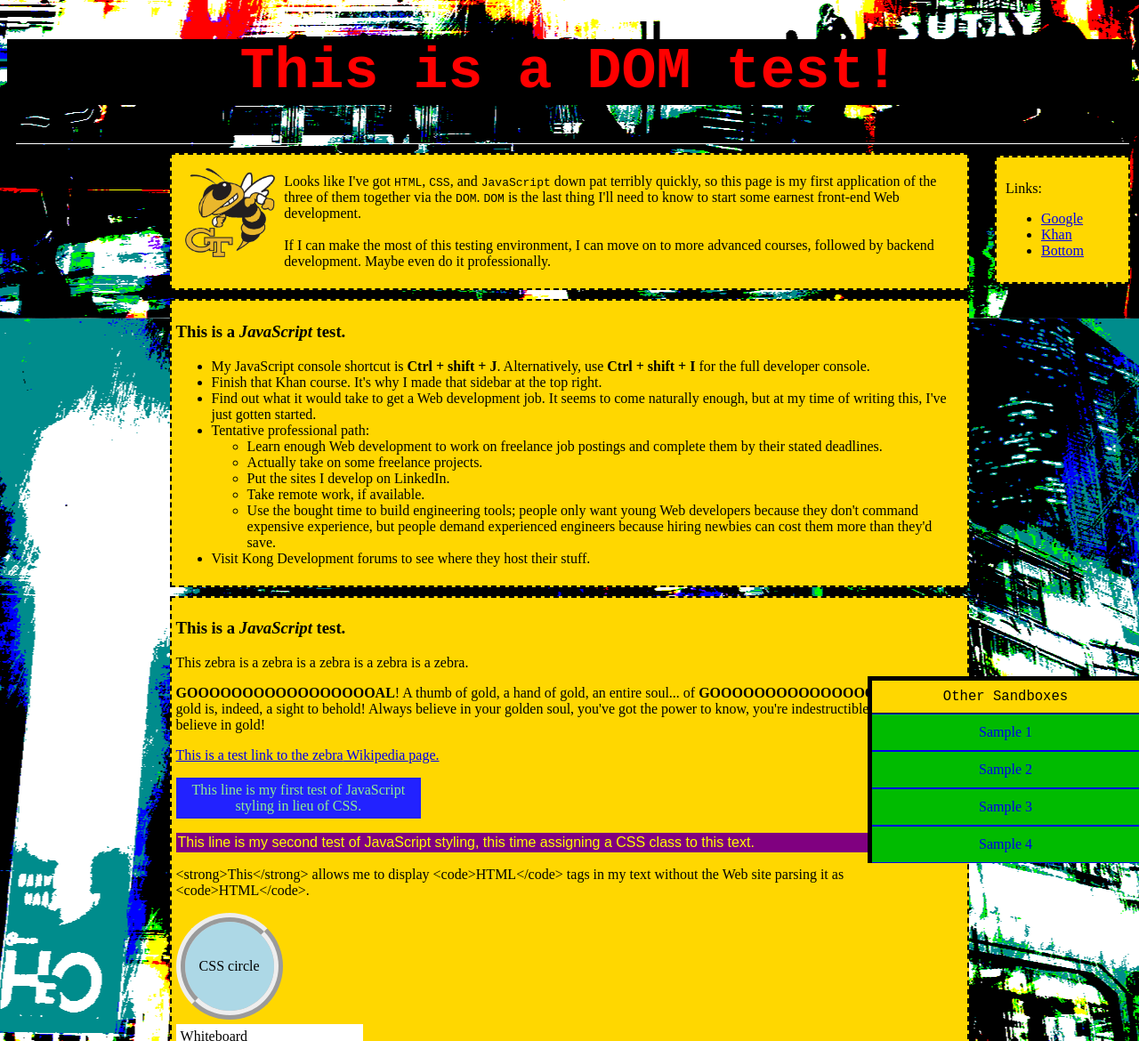
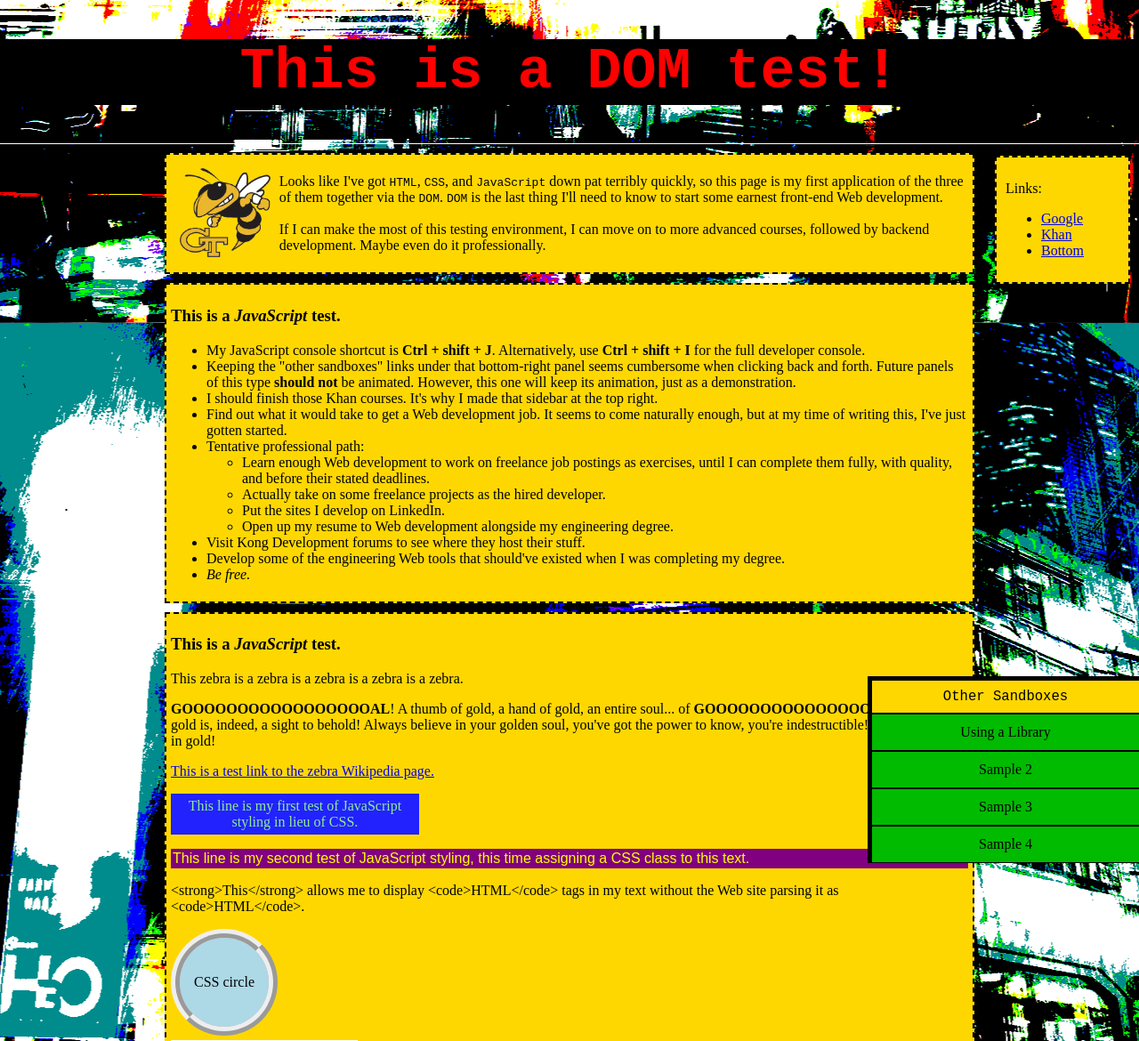
Before and after one commit to Hernandezn/WebdevSandbox, a plain HTML site: page index.html in a window 1280 px wide. Shown: the top 1170 px of the page at 89% size. Drawn offline with Linux system fonts and the light colour scheme.

Commit message:
Margins fixed, first offshoot sandbox added

```diff
--- a/index.html
+++ b/index.html
@@ -10,6 +10,8 @@
 				background-image: url(bg.png);
 				background-attachment: fixed;
 				background-position: center;
+				margin: 0;
+				padding: 0;
 			}
 
 			#header{
@@ -18,8 +20,7 @@
 				text-align: center;
 				font-family: monospace;
 				font-size: 5em;
-				left: 0px;
-				right: 0px;
+				width: 100%;
 			}
 
 			#header:hover{
@@ -28,9 +29,9 @@
 
 			.line{
 				background-color: #ffffff;
-				width: 99%;
+				width: 100%;
 				height: 1px;
-				margin: 10px;
+				margin-bottom: 10px;
 			}
 
 			.box{
@@ -98,7 +99,7 @@
 				font-family: monospace;
 				text-align: center;
 				font-size: 1.2em;
-				margin-bottom: 9px
+				padding-bottom: 9px;
 			}
 
 			.pressed-brush{
@@ -164,6 +165,8 @@
 				border-style: solid;
 				border-left: 0px;
 				text-decoration: none;
+				color: black;
+				border-color: black;
 
 				transition: 500ms;
 				-webkit-transition: 500ms;
@@ -196,18 +199,20 @@
 			<h3>TIPS TO REMEMBER:</h3>
 			<ul>
 				<li>My JavaScript console shortcut is <strong>Ctrl + shift + J</strong>. Alternatively, use <strong>Ctrl + shift + I</strong> for the full developer console.</li>
-				<li>Finish that Khan course. It's why I made that sidebar at the top right.</li>
+				<li>Keeping the "other sandboxes" links under that bottom-right panel seems cumbersome when clicking back and forth. Future panels of this type <strong>should not</strong> be animated. However, this one will keep its animation, just as a demonstration. </li>
+				<li>I should finish those Khan courses. It's why I made that sidebar at the top right.</li>
 				<li>Find out what it would take to get a Web development job. It seems to come naturally enough, but at my time of writing this, I've just gotten started.</li>
 				<li>Tentative professional path:
 					<ul>
-						<li>Learn enough Web development to work on freelance job postings and complete them by their stated deadlines.</li>
-						<li>Actually take on some freelance projects.</li>
+						<li>Learn enough Web development to work on freelance job postings as exercises, until I can complete them fully, with quality, and before their stated deadlines.</li>
+						<li>Actually take on some freelance projects as the hired developer.</li>
 						<li>Put the sites I develop on LinkedIn.</li>
-						<li>Take remote work, if available.</li>
-						<li>Use the bought time to build engineering tools; people only want young Web developers because they don't command expensive experience, but people demand experienced engineers because hiring newbies can cost them more than they'd save.</li>
+						<li>Open up my resume to Web development alongside my engineering degree.</li>
 					</ul>
 				</li>
 				<li>Visit Kong Development forums to see where they host their stuff.</li>
+				<li>Develop some of the engineering Web tools that should've existed when I was completing my degree.</li>
+				<li><em>Be free.</em></li>
 			</ul>
 		</div>
 
@@ -266,8 +271,8 @@
 			<div id="opener">Other Sandboxes</div>
 
 			<div style="background-color: black; height: 1px; width: 100%"></div>
-			<a href = "https://www.google.com/" class="sandbox">
-				<span class="sandbox-element">Sample 1</span>
+			<a href = "sandboxes/libraries.html" class="sandbox">
+				<span class="sandbox-element">Using a Library</span>
 			</a>
 			<a href = "https://www.google.com/" class="sandbox">
 				<span class="sandbox-element">Sample 2</span>
```
